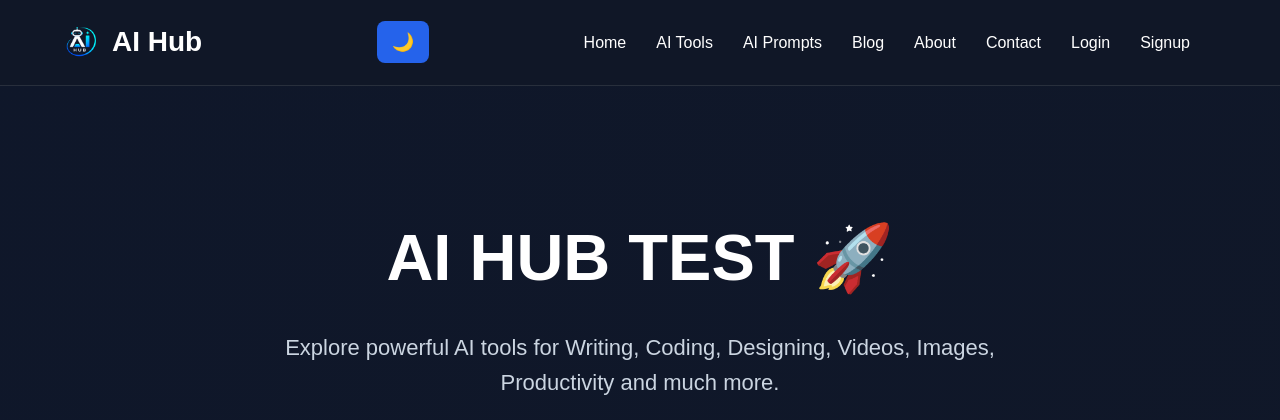
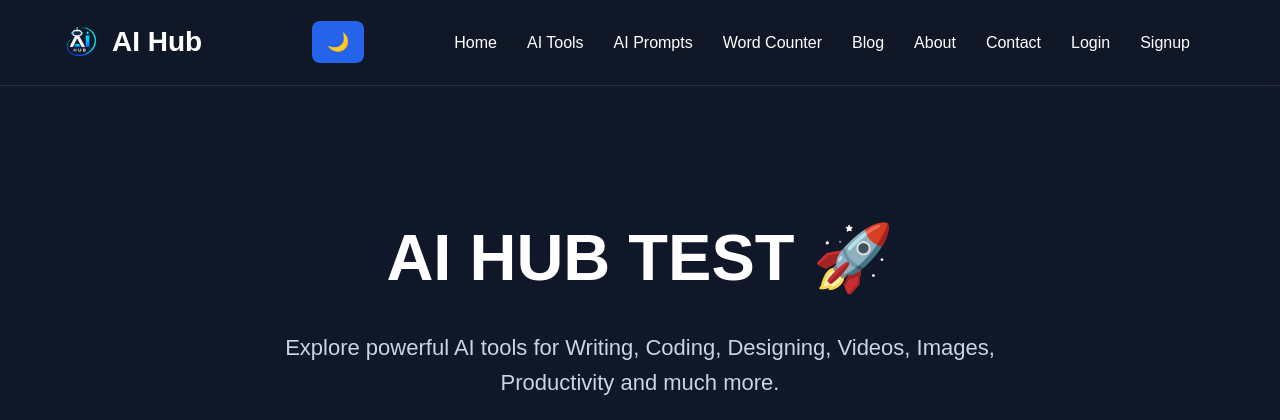
Before and after one commit to aribaamjad/python-course, a Flask app: page / in a window 1280 px wide. Shown: the top 420 px of the page. Run offline with Flask 3, Linux system fonts and the light colour scheme; some libraries are stand-ins or nearby versions.

Commit message:
Add Word Counter to navigation

```diff
--- a/templates/index.html
+++ b/templates/index.html
@@ -67,6 +67,7 @@ gtag('config', 'G-03G3V15X7G');
     <li><a href="/">Home</a></li>
     <li><a href="/tools">AI Tools</a></li>
     </li><a href="/prompts">AI Prompts</a></li>
+    <li><a href="/word-counter">Word Counter</a></li>
     <li><a href="/blog">Blog</a></li>
     <li><a href="/about">About</a></li>
     <li><a href="/contact">Contact</a></li>
```
